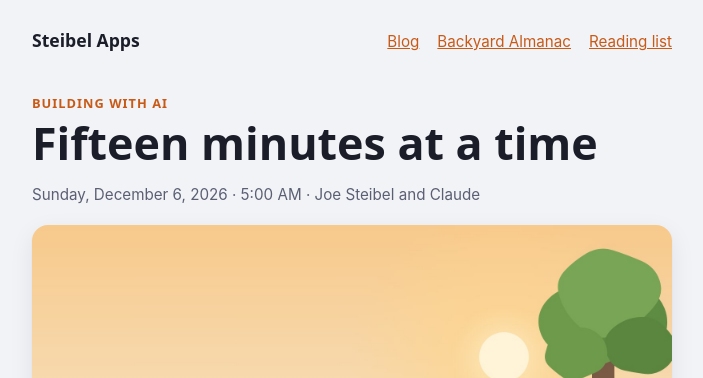
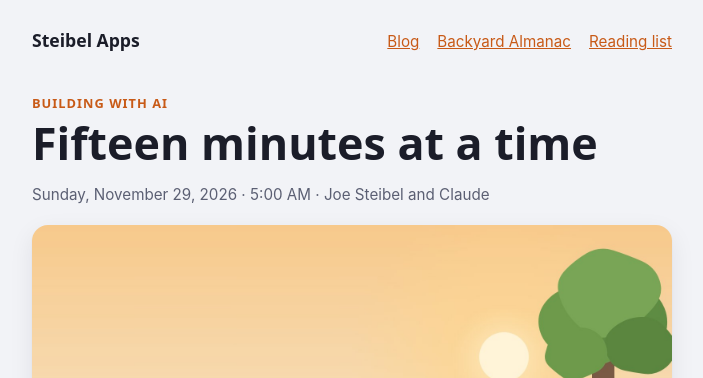
Before and after one commit to steibelapps/steibelapps.github.io, a Jekyll site: the page built from _posts/2026-11-29-a-potty-timer.md, in a window 1280 px wide and 900 px high. Shown: the top 378 px of the window, without its empty margins (288-991 px from the left). Built offline with Jekyll 4.4.1, drawn with Linux system fonts in a browser that asks for light colours.

Commit message:
Nov 29 post: date line
Co-Authored-By: Claude Opus 5.5 <noreply@anthropic.com>
Claude-Session: https://claude.ai/code/session_012svooy2GteLEcifb4fmAAz

```diff
--- a/_posts/2026-11-29-a-potty-timer.md
+++ b/_posts/2026-11-29-a-potty-timer.md
@@ -1,5 +1,5 @@
 ---
-date: 2026-12-06 10:00:00
+date: 2026-11-29 10:00:00
 title: "Fifteen minutes at a time"
 description: "A house, a yard and 15 minutes at a time: how Claude worked its way into every part of my life, and how a potty timer led to Daily Brief."
 image: /blog/images/2026-11-22-a-potty-timer.jpg
```
